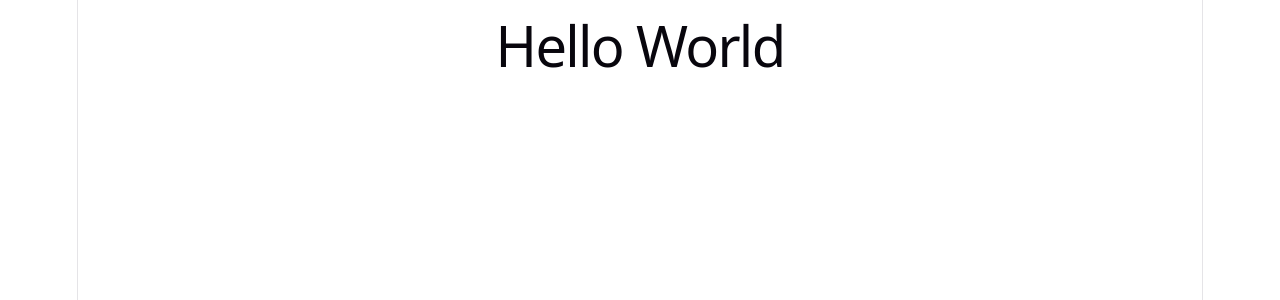
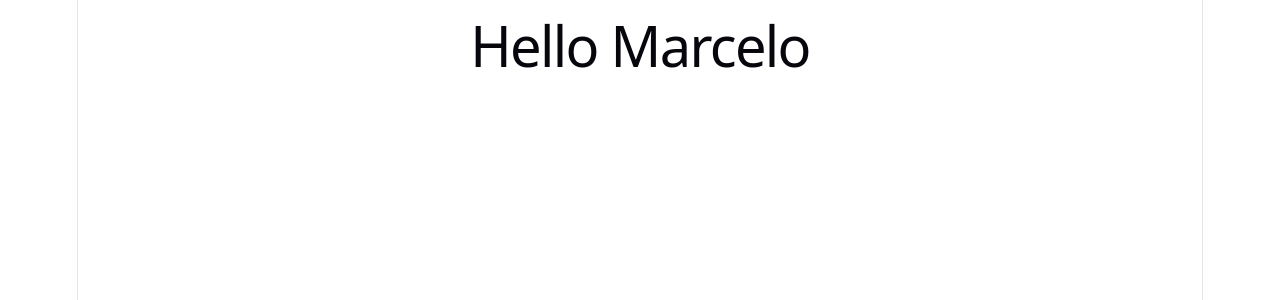
Before and after one commit to SN-Marcelo/react-playground, a React (Vite) app: page / in a window 1280 px wide. Shown: the top 300 px of the page. Built offline with nearby package versions, Linux system fonts and the light colour scheme.

Commit message:
feat: variables

```diff
--- a/src/Message.tsx
+++ b/src/Message.tsx
@@ -1,4 +1,7 @@
 function Message() {
+    const name = "Marcelo";
+    if(name)
+        return <h1>Hello {name} </h1>;
     return <h1>Hello World</h1>;
 }
 
```
